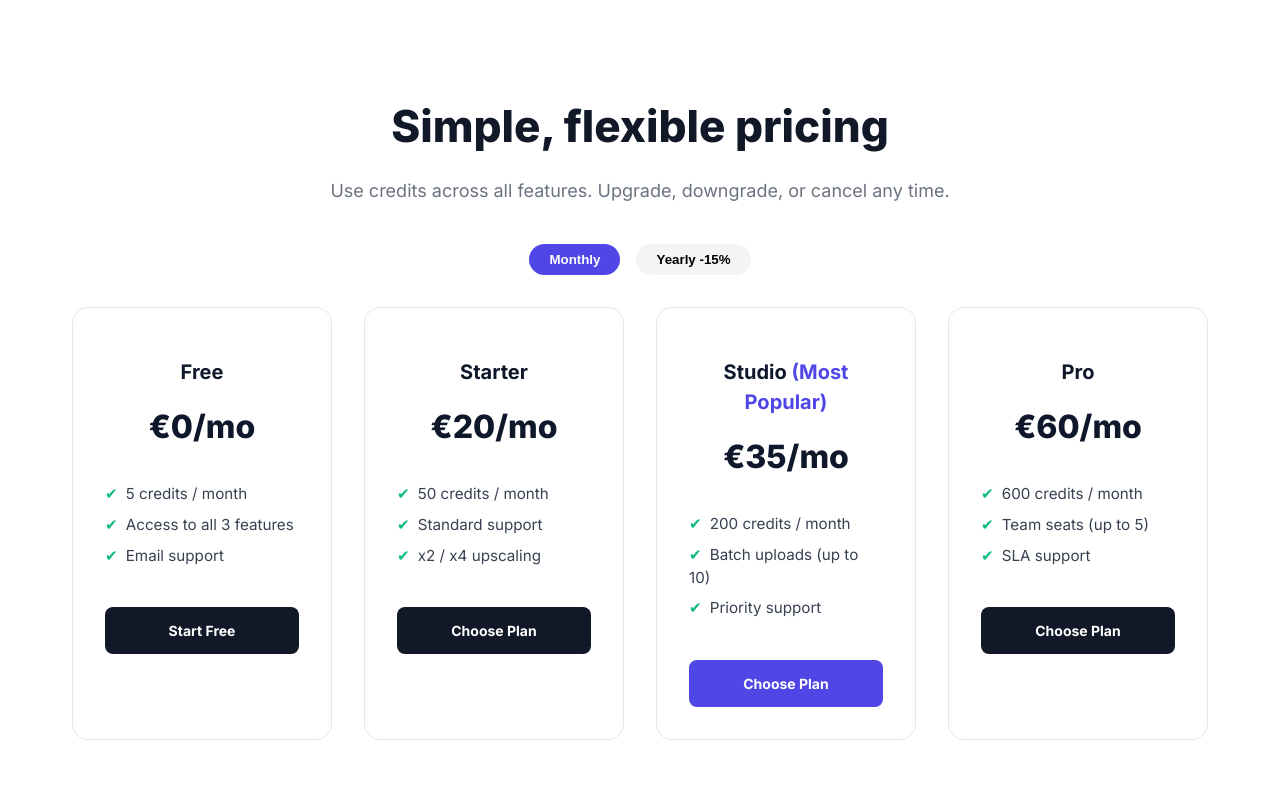
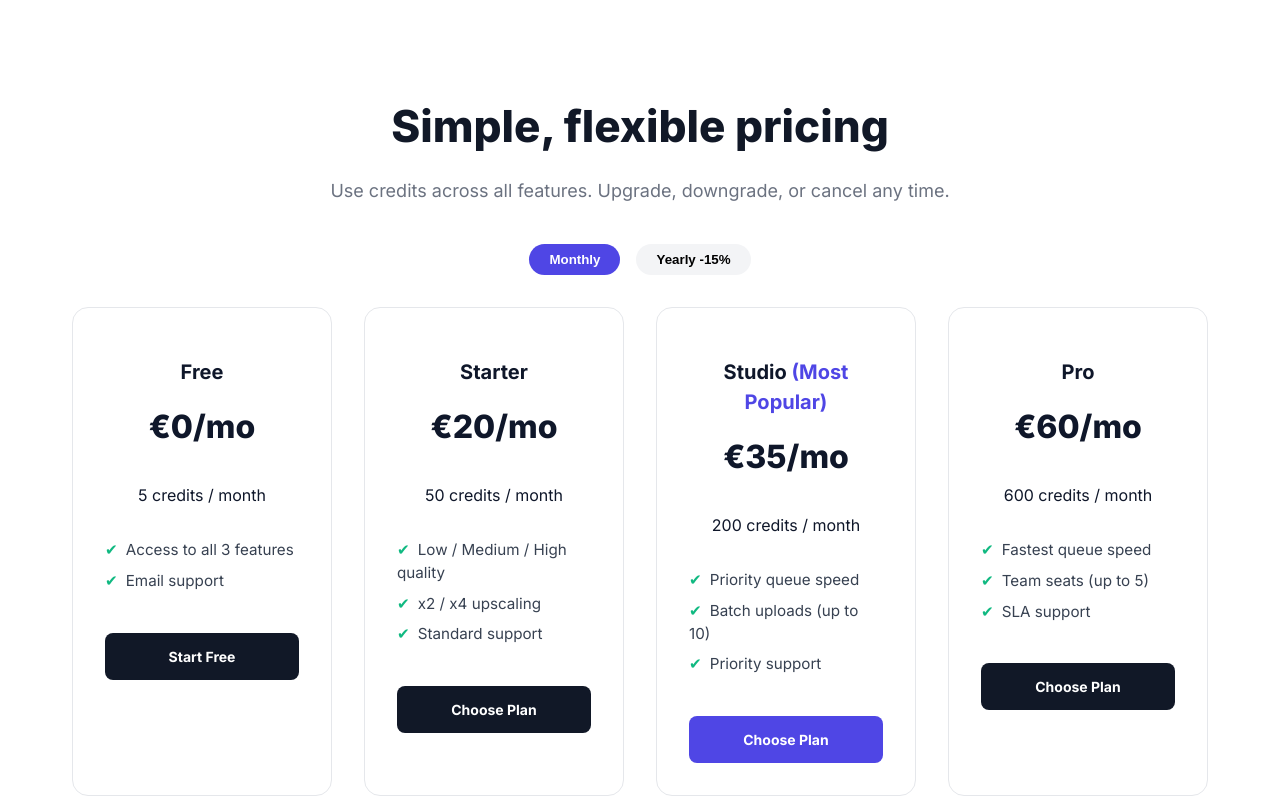
Before and after one commit to markgaughan75-maker/Test-3, a Next.js app: page /pricing in a window 1280 px wide. Shown: the top 800 px of the page. Built offline with nearby package versions, Linux system fonts and the light colour scheme.

Commit message:
Update pricing.js

```diff
--- a/pages/pricing.js
+++ b/pages/pricing.js
@@ -1,6 +1,61 @@
+import { useState } from "react";
 import "../styles/pricing.scss";
 
 export default function Pricing() {
+  const [billing, setBilling] = useState("monthly"); // monthly | yearly
+
+  // Plans data
+  const plans = [
+    {
+      name: "Free",
+      monthly: 0,
+      yearly: 0,
+      credits: "5 credits / month",
+      features: ["Access to all 3 features", "Email support"],
+      cta: "Start Free",
+      highlight: false,
+    },
+    {
+      name: "Starter",
+      monthly: 20,
+      yearly: 17,
+      credits: "50 credits / month",
+      features: [
+        "Low / Medium / High quality",
+        "x2 / x4 upscaling",
+        "Standard support",
+      ],
+      cta: "Choose Plan",
+      highlight: false,
+    },
+    {
+      name: "Studio",
+      monthly: 35,
+      yearly: 30,
+      credits: "200 credits / month",
+      features: [
+        "Priority queue speed",
+        "Batch uploads (up to 10)",
+        "Priority support",
+      ],
+      cta: "Choose Plan",
+      highlight: true,
+    },
+    {
+      name: "Pro",
+      monthly: 60,
+      yearly: 51,
+      credits: "600 credits / month",
+      features: [
+        "Fastest queue speed",
+        "Team seats (up to 5)",
+        "SLA support",
+      ],
+      cta: "Choose Plan",
+      highlight: false,
+    },
+  ];
+
   return (
     <div className="pricing-page">
       <h1>Simple, flexible pricing</h1>
@@ -8,60 +63,56 @@ export default function Pricing() {
         Use credits across all features. Upgrade, downgrade, or cancel any time.
       </p>
 
-      {/* Toggle buttons */}
+      {/* Toggle */}
       <div className="toggle">
-        <button className="active">Monthly</button>
-        <button>Yearly -15%</button>
+        <button
+          className={billing === "monthly" ? "active" : ""}
+          onClick={() => setBilling("monthly")}
+        >
+          Monthly
+        </button>
+        <button
+          className={billing === "yearly" ? "active" : ""}
+          onClick={() => setBilling("yearly")}
+        >
+          Yearly -15%
+        </button>
       </div>
 
       {/* Plans */}
       <div className="plans">
-        <div className="plan-card">
-          <h2>Free</h2>
-          <p className="price">€0/mo</p>
-          <ul>
-            <li>5 credits / month</li>
-            <li>Access to all 3 features</li>
-            <li>Email support</li>
-          </ul>
-          <a href="#" className="btn secondary">Start Free</a>
-        </div>
-
-        <div className="plan-card">
-          <h2>Starter</h2>
-          <p className="price">€20/mo</p>
-          <ul>
-            <li>50 credits / month</li>
-            <li>Standard support</li>
-            <li>x2 / x4 upscaling</li>
-          </ul>
-          <a href="#" className="btn secondary">Choose Plan</a>
-        </div>
-
-        <div className="plan-card">
-          <h2>Studio <span style={{color: "#4f46e5"}}>(Most Popular)</span></h2>
-          <p className="price">€35/mo</p>
-          <ul>
-            <li>200 credits / month</li>
-            <li>Batch uploads (up to 10)</li>
-            <li>Priority support</li>
-          </ul>
-          <a href="#" className="btn primary">Choose Plan</a>
-        </div>
-
-        <div className="plan-card">
-          <h2>Pro</h2>
-          <p className="price">€60/mo</p>
-          <ul>
-            <li>600 credits / month</li>
-            <li>Team seats (up to 5)</li>
-            <li>SLA support</li>
-          </ul>
-          <a href="#" className="btn secondary">Choose Plan</a>
-        </div>
+        {plans.map((plan, i) => (
+          <div
+            key={i}
+            className={`plan-card ${plan.highlight ? "highlight" : ""}`}
+          >
+            <h2>
+              {plan.name}{" "}
+              {plan.highlight && (
+                <span style={{ color: "#4f46e5" }}>(Most Popular)</span>
+              )}
+            </h2>
+            <p className="price">
+              €{billing === "monthly" ? plan.monthly : plan.yearly}
+              <span>/mo</span>
+            </p>
+            <p>{plan.credits}</p>
+            <ul>
+              {plan.features.map((f, idx) => (
+                <li key={idx}>{f}</li>
+              ))}
+            </ul>
+            <a
+              href="#"
+              className={`btn ${plan.highlight ? "primary" : "secondary"}`}
+            >
+              {plan.cta}
+            </a>
+          </div>
+        ))}
       </div>
 
-      {/* Compare table */}
+      {/* Compare Table */}
       <div className="compare-table">
         <h2>Compare plans</h2>
         <table>
@@ -84,6 +135,18 @@ export default function Pricing() {
               <td>✔</td><td>✔</td><td>✔</td><td>✔</td>
             </tr>
             <tr>
+              <td>Design Options (AI prompt)</td>
+              <td>✔</td><td>✔</td><td>✔</td><td>✔</td>
+            </tr>
+            <tr>
+              <td>x2 / x4 Upscaling</td>
+              <td>✔</td><td>✔</td><td>✔</td><td>✔</td>
+            </tr>
+            <tr>
+              <td>Priority queue speed</td>
+              <td>—</td><td>—</td><td>✔</td><td>✔</td>
+            </tr>
+            <tr>
               <td>Batch uploads</td>
               <td>—</td><td>—</td><td>✔</td><td>✔</td>
             </tr>
```
